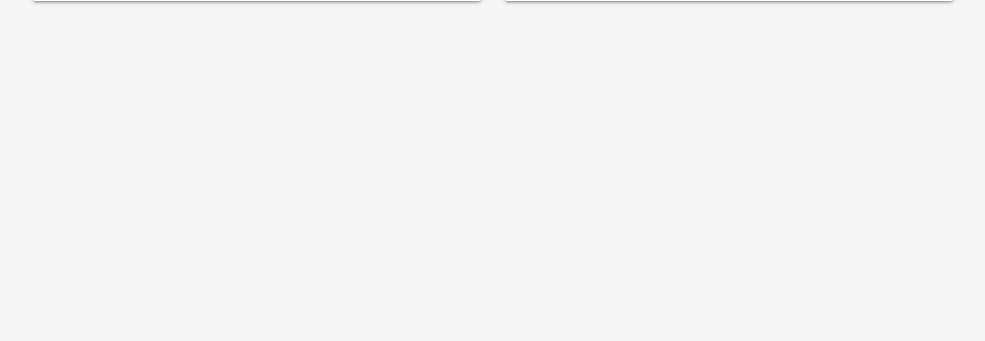
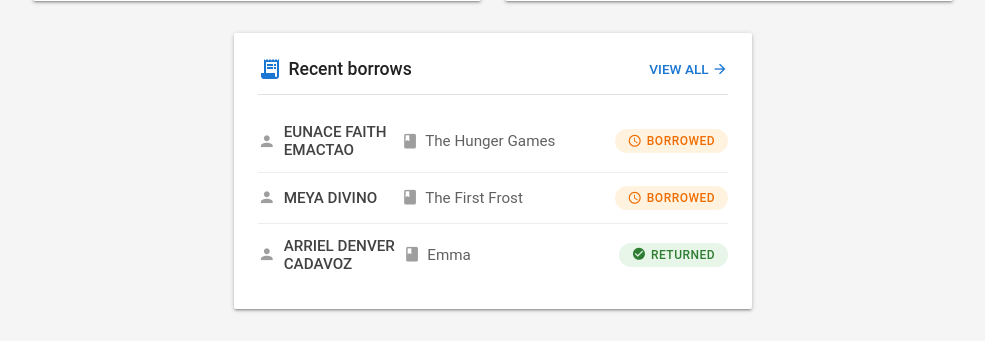
Before and after one commit to Yiel-Cadavoz/IT30A, a PHP site: page /dashboard.php in a window 1280 px wide. Shown: the part 596-937 px from the top of the page, without its empty margins (147-1132 px from the left). Before the commit the page ends 600 px from the top, so only its background shows below. Run offline with PHP 8.4, Linux system fonts and the light colour scheme; data comes from the database, SQL or seed files in the repository.

Commit message:
Added Recent Borrows Chart

```diff
--- a/dashboard.php
+++ b/dashboard.php
@@ -68,6 +68,22 @@ for ($i = 6; $i >= 0; $i--) {
     $dayLabels[] = date('D', strtotime($date));
     $dailyBorrows[] = $borrowByDay[$date] ?? 0;
 }
+
+// ---------- 4. RECENT BORROWS ----------
+
+$recentStmt = $pdo->query("
+    SELECT
+        s.student_first_name,
+        s.student_last_name,
+        b.book_title,
+        br.borrow_return_date
+    FROM borrow br
+    INNER JOIN students s ON br.student_id = s.student_id
+    INNER JOIN books b ON br.book_id = b.book_id
+    ORDER BY br.borrow_id DESC
+    LIMIT 5
+");
+$recentBorrows = $recentStmt->fetchAll();
 ?>
 
 
@@ -379,7 +395,43 @@ for ($i = 6; $i >= 0; $i--) {
 
         <canvas id="borrowChart" width="400" height="200"></canvas>
     </div>
-
+</div>
+<!-- RECENT BORROWS -->
+<div class="recent-borrows">
+    <div class="recent-header">
+        <h3>
+            <span class="material-icons">receipt_long</span>
+            Recent borrows
+        </h3>
+        <a href="#">
+            view all
+            <span class="material-icons">arrow_forward</span>
+        </a>
+    </div>
+    <?php if (empty($recentBorrows)): ?>
+        <div class="borrow-row" style="color:#9e9e9e; justify-content:center;">
+            No borrow records yet.
+        </div>
+    <?php else: ?>
+        <?php foreach ($recentBorrows as $row): ?>
+            <div class="borrow-row">
+                <div class="borrow-student">
+                    <span class="material-icons">person</span>
+                    <?= htmlspecialchars($row['student_first_name'] . ' ' . $row['student_last_name']) ?>
+                </div>
+                <div class="borrow-book">
+                    <span class="material-icons">book</span>
+                    <?= htmlspecialchars($row['book_title']) ?>
+                </div>
+                <div class="borrow-status <?= $row['borrow_return_date'] ? 'returned' : 'borrowed' ?>">
+                    <span class="material-icons">
+                        <?= $row['borrow_return_date'] ? 'check_circle' : 'schedule' ?>
+                    </span>
+                    <?= $row['borrow_return_date'] ? 'Returned' : 'Borrowed' ?>
+                </div>
+            </div>
+        <?php endforeach; ?>
+    <?php endif; ?>
 </div>
 </body>
 <script>
```
